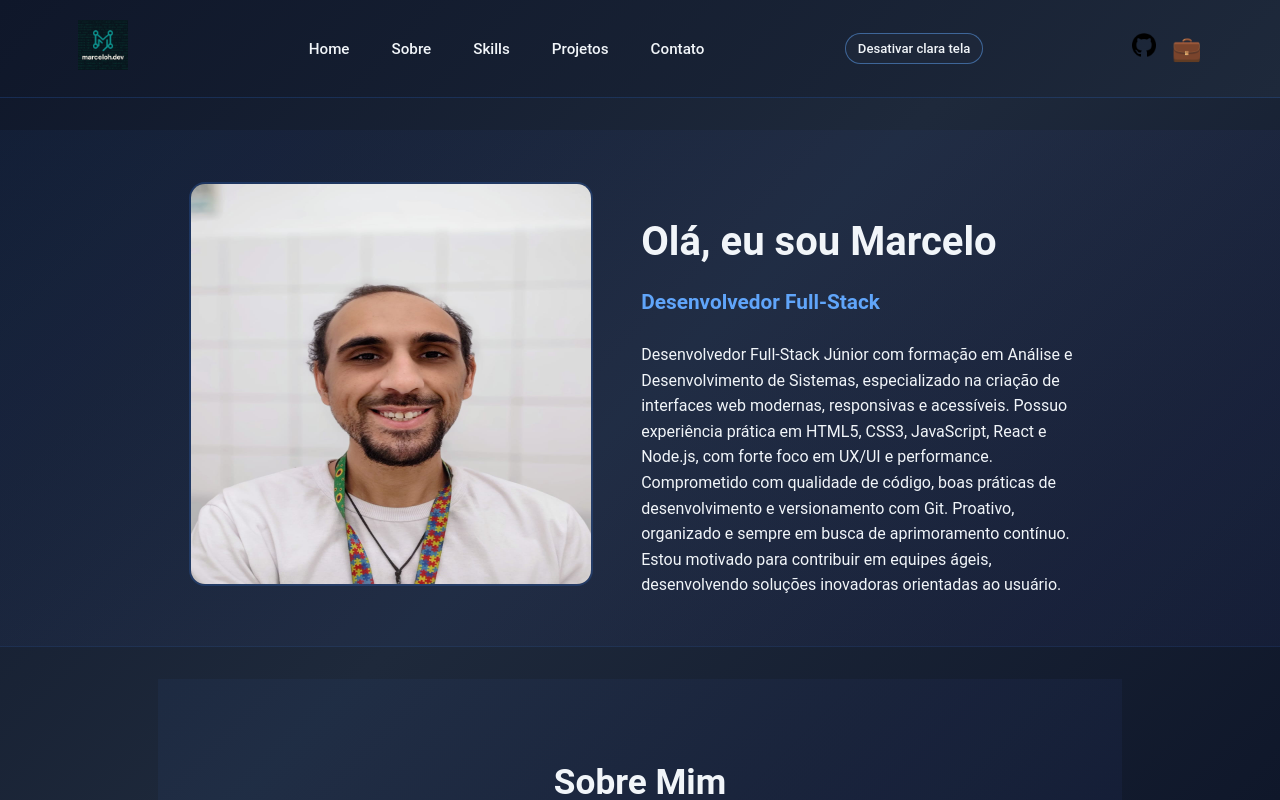
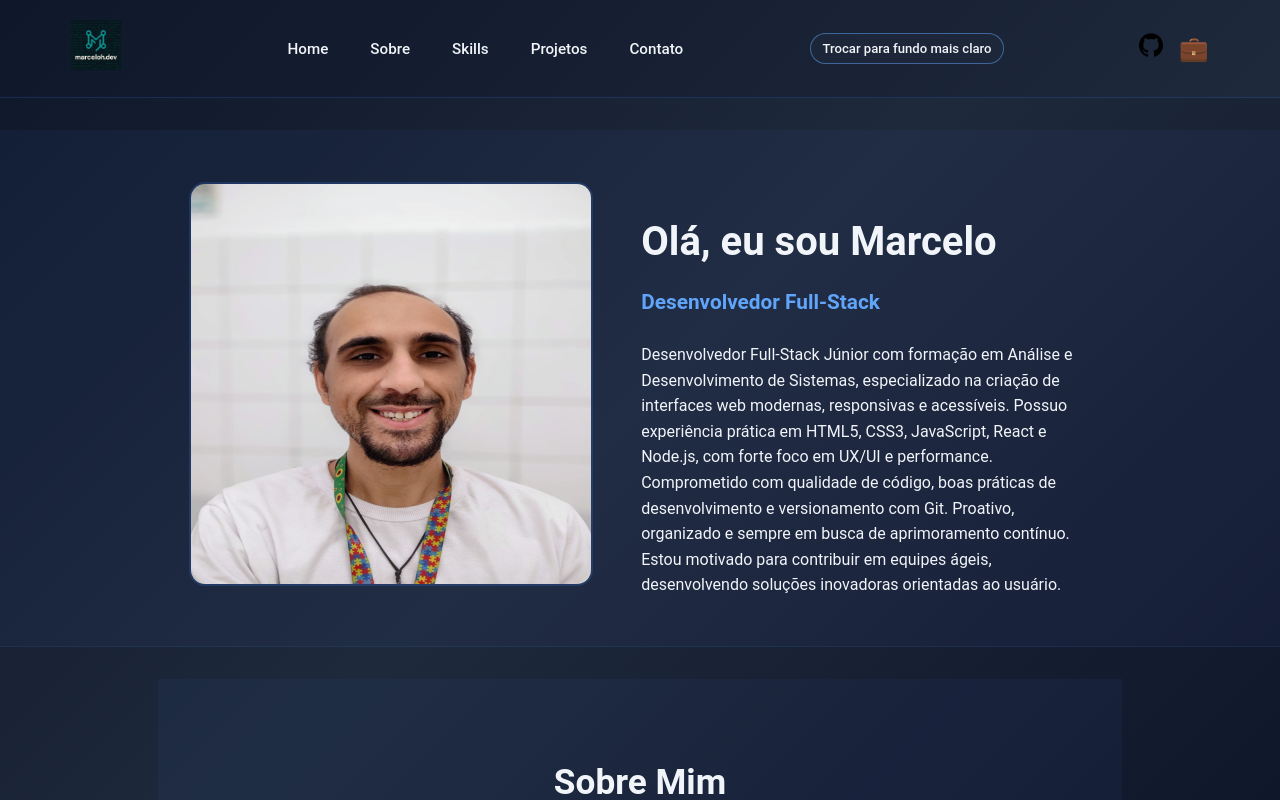
Before and after one commit to gargamelizado/portfolio, a React (Vite) app: page / in a window 1280 px wide. Shown: the top 800 px of the page. Built offline with nearby package versions, Linux system fonts and the light colour scheme.

Commit message:
feat: adicionar troca para fundo mais claro

```diff
--- a/src/App.jsx
+++ b/src/App.jsx
@@ -9,25 +9,25 @@ import Contact from './components/Contact/Contact'
 import Footer from './components/Footer/Footer'
 
 function App() {
-  const [screenGlowEnabled, setScreenGlowEnabled] = useState(true)
+  const [lighterBackgroundEnabled, setLighterBackgroundEnabled] = useState(false)
 
   useEffect(() => {
-    document.body.classList.toggle('screen-glow-disabled', !screenGlowEnabled)
+    document.body.classList.toggle('lighter-background', lighterBackgroundEnabled)
 
     return () => {
-      document.body.classList.remove('screen-glow-disabled')
+      document.body.classList.remove('lighter-background')
     }
-  }, [screenGlowEnabled])
+  }, [lighterBackgroundEnabled])
 
-  const toggleScreenGlow = () => {
-    setScreenGlowEnabled((prev) => !prev)
+  const toggleLighterBackground = () => {
+    setLighterBackgroundEnabled((prev) => !prev)
   }
 
   return (
     <>
       <Header
-        screenGlowEnabled={screenGlowEnabled}
-        onToggleScreenGlow={toggleScreenGlow}
+        lighterBackgroundEnabled={lighterBackgroundEnabled}
+        onToggleLighterBackground={toggleLighterBackground}
       />
       <Home />
       <About />
--- a/src/components/Header/Header.jsx
+++ b/src/components/Header/Header.jsx
@@ -11,7 +11,7 @@ const socialLinks = [
   { href: 'https://www.linkedin.com/in/marcelo-henrique-sarzedas-623690371/', label: 'LinkedIn', icon: '💼' },
 ];
 
-const Header = ({ screenGlowEnabled, onToggleScreenGlow }) => {
+const Header = ({ lighterBackgroundEnabled, onToggleLighterBackground }) => {
   const [menuActive, setMenuActive] = useState(false);
   const toggleMenu = () => {
     setMenuActive(!menuActive);
@@ -58,11 +58,11 @@ const Header = ({ screenGlowEnabled, onToggleScreenGlow }) => {
 
         <button
           type="button"
-          className={styles.screenGlowButton}
-          onClick={onToggleScreenGlow}
-          aria-pressed={screenGlowEnabled}
+          className={styles.backgroundSwapButton}
+          onClick={onToggleLighterBackground}
+          aria-pressed={lighterBackgroundEnabled}
         >
-          {screenGlowEnabled ? 'Desativar clara tela' : 'Ativar clara tela'}
+          {lighterBackgroundEnabled ? 'Voltar fundo original' : 'Trocar para fundo mais claro'}
         </button>
 
         <div className={styles.socialLinks}>
--- a/src/components/Header/Header.module.css
+++ b/src/components/Header/Header.module.css
@@ -170,7 +170,7 @@
 }
 
 
-.screenGlowButton {
+.backgroundSwapButton {
   border: 1px solid rgba(96, 165, 250, 0.5);
   background: rgba(30, 41, 59, 0.8);
   color: #f1f5f9;
@@ -181,20 +181,20 @@
   transition: all 0.3s ease;
 }
 
-.screenGlowButton:hover {
+.backgroundSwapButton:hover {
   border-color: #93c5fd;
   background: rgba(51, 65, 85, 0.92);
 }
 
 @media (max-width: 1024px) {
-  .screenGlowButton {
+  .backgroundSwapButton {
     font-size: 0.75rem;
     padding: 0.4rem 0.65rem;
   }
 }
 
 @media (max-width: 720px) {
-  .screenGlowButton {
+  .backgroundSwapButton {
     display: none;
   }
 }
--- a/src/index.css
+++ b/src/index.css
@@ -81,10 +81,23 @@ body::after {
   animation: screenGlowHighlight 7s ease-in-out infinite alternate;
 }
 
-body.screen-glow-disabled::before,
-body.screen-glow-disabled::after {
-  opacity: 0;
-  animation: none;
+
+body.lighter-background {
+  background: linear-gradient(135deg, #cbd5e1 0%, #e2e8f0 50%, #f8fafc 100%);
+}
+
+body.lighter-background::before {
+  background:
+    radial-gradient(circle at 20% 15%, rgba(255, 255, 255, 0.6), transparent 36%),
+    radial-gradient(circle at 80% 10%, rgba(241, 245, 249, 0.55), transparent 40%),
+    radial-gradient(circle at 50% 85%, rgba(226, 232, 240, 0.45), transparent 45%);
+}
+
+body.lighter-background::after {
+  background:
+    radial-gradient(circle at 50% 25%, rgba(255, 255, 255, 0.5), transparent 40%),
+    radial-gradient(circle at 15% 80%, rgba(255, 255, 255, 0.38), transparent 34%),
+    radial-gradient(circle at 85% 70%, rgba(248, 250, 252, 0.45), transparent 32%);
 }
 
 @keyframes screenGlow {
```
